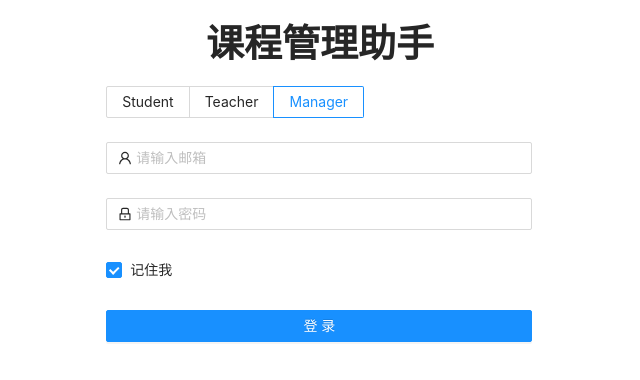
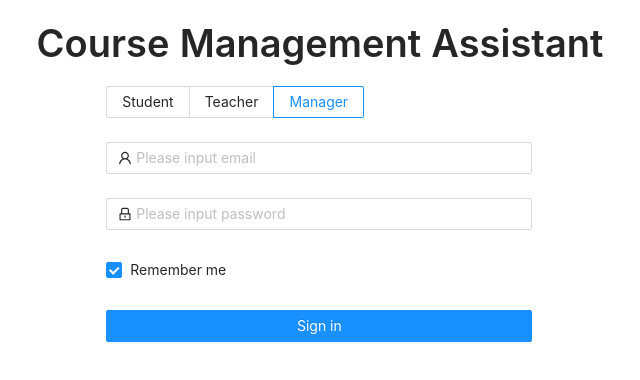
Before and after one commit to JohnnyQu4037/cms, a Next.js app: page / in a window 1280 px wide. Shown: the top 380 px of the page, without its empty margins (320-960 px from the left). Built offline with nearby package versions, Linux system fonts and the light colour scheme.

Commit message:
Fixing problems of last homework

```diff
--- a/components/CMSBreadcrumb.js
+++ b/components/CMSBreadcrumb.js
@@ -1,6 +1,6 @@
 import { Breadcrumb } from "antd";
 import { useRouter } from "next/router";
-import { routeConstants } from "./constant";
+import { routeConstants } from "../constant";
 import Link from "next/link";
 import { Fragment } from "react";
 
--- a/components/constant.js
+++ b/constant/index.js
@@ -1,5 +1,3 @@
-import { ExceptionMap } from "antd/lib/result";
-
 export const routeConstants = {
   manager: {
     mainTab: {
--- a/pages/index.js
+++ b/pages/index.js
@@ -51,7 +51,7 @@ export default function Login() {
 
   return (
     <>
-      <StyledTitle>课程管理助手</StyledTitle>
+      <StyledTitle>Course Management Assistant</StyledTitle>
 
       <FormContainer>
         <CustomizedForm
@@ -74,36 +74,36 @@ export default function Login() {
           <Form.Item
             name="email"
             rules={[
-              { required: true, message: "请输入您的邮箱" },
+              { required: true, message: "Please input your email" },
               { type: "email" },
             ]}
           >
             <Input
               prefix={<UserOutlined />}
               type="email"
-              placeholder="请输入邮箱"
+              placeholder="Please input email"
             />
           </Form.Item>
           <Form.Item
             name="password"
             rules={[
-              { required: true, message: "请输入您的密码" },
+              { required: true, message: "Please input your password" },
               { min: 4, max: 16 },
             ]}
           >
             <Input
               prefix={<LockOutlined />}
               type="password"
-              placeholder="请输入密码"
+              placeholder="Please input password"
             />
           </Form.Item>
 
           <Form.Item name="remember" valuePropName="checked">
-            <Checkbox>记住我</Checkbox>
+            <Checkbox>Remember me</Checkbox>
           </Form.Item>
           <Form.Item>
             <SubmitButton type="primary" htmlType="submit">
-              登录
+              Sign in
             </SubmitButton>
           </Form.Item>
         </CustomizedForm>
```
Also changed, not shown: pages/dashboard/manager/students/[id].js (+29 -22 lines), constant/routes.js (added).
